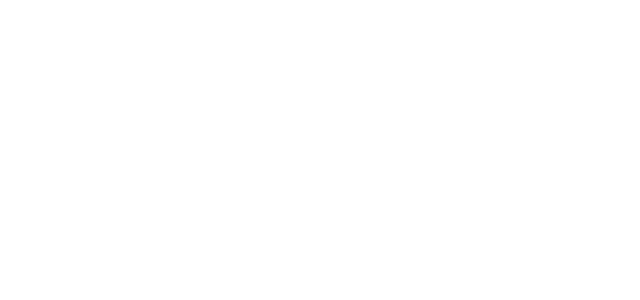
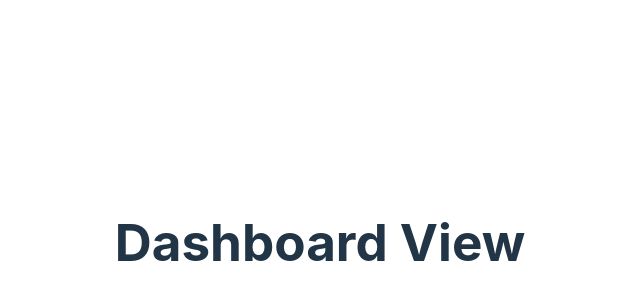
Before and after one commit to tigermarg/MERN_Capstone_Pokemon, a React (Vite) app in the folder frontend_pokemon/: page /dashboard in a window 1280 px wide. Shown: the part 158-458 px from the top of the page, without its empty margins (320-960 px from the left). Built offline with nearby package versions, Linux system fonts and the light colour scheme.

Commit message:
Created Dashboard page and connected to login

```diff
--- a/frontend_pokemon/src/App.jsx
+++ b/frontend_pokemon/src/App.jsx
@@ -1,18 +1,22 @@
+//Imports
 import { Routes, Route } from 'react-router-dom';
 import { useNavigate } from 'react-router-dom';
 import './App.css';
 import pokeball from './styles/pokeball.jpg';
 import Login from './pages/Login';
+import Dashboard from './pages/Dashboard';
 
 function App() {
-  const nav = useNavigate();
+  const nav = useNavigate(); //Declare variable for useNavigate
 
+  //Click and navigate to login page
   function handleClick(){
     nav('/login');
   }
 
   return (
     <div>
+    {/* Create routes to pages */}
       <Routes>
         <Route path='/' element={
         <>
@@ -22,8 +26,7 @@ function App() {
         </>
         } />
         <Route path='/login' element={<Login />} />
-        <Route path='/dashboard' element />
-        <Route path='/mypokeball' element />
+        <Route path='/dashboard' element={<Dashboard />} />
       </Routes>
     </div>
   )
--- a/frontend_pokemon/src/components/login/LoginForm.jsx
+++ b/frontend_pokemon/src/components/login/LoginForm.jsx
@@ -1,10 +1,13 @@
 import { useState } from 'react';
+import { useNavigate } from 'react-router-dom';
 
 function LoginForm() {
   const [formData, setFormData] = useState({ //State for formData
     email: '',
     password: '',
   });
+
+  const nav = useNavigate();
 
   function handleChange(e){ //Handler for input
     setFormData({
@@ -15,9 +18,10 @@ function LoginForm() {
 
   function handleSubmit(e){ //Handler for submit
     e.preventDefault();
+    nav('/dashboard') //navigate to dashboard
   }
 
-  return (
+  return (  //Form data
     <form onSubmit={handleSubmit}>
       <div>
         <label>Email:</label>
@@ -33,6 +37,7 @@ function LoginForm() {
           type="password"
           onChange={handleChange}
           required
+          minLength='6'
         />
       </div>
       <button type="submit">Login</button>
--- a/frontend_pokemon/src/components/login/SignUpForm.jsx
+++ b/frontend_pokemon/src/components/login/SignUpForm.jsx
@@ -1,4 +1,6 @@
+//Imports
 import { useState } from 'react';
+import { useNavigate } from 'react-router-dom';
 
 function SignUpForm() {
   const [formData, setFormData] = useState({ //State for formData
@@ -6,6 +8,8 @@ function SignUpForm() {
     email: '',
     password: '',
   });
+
+  const nav = useNavigate(); //Declare variable for useNavigate
 
   function handleChange(){ //Handler for input changes
     setFormData({
@@ -16,9 +20,10 @@ function SignUpForm() {
 
   function handleSubmit(e){ //Handler for submit
     e.preventDefault();
+    nav('/dashboard') //Navigate to dashboard
   }
 
-  return (
+  return ( //Form data
     <form onSubmit={handleSubmit}>
       <div>
         <label>Username:</label>
--- /dev/null
+++ b/frontend_pokemon/src/pages/Dashboard.jsx
@@ -0,0 +1,8 @@
+export default function Dashboard(){
+
+    return(
+        <>
+        <h1>Dashboard View</h1>
+        </>
+    )
+}
--- a/frontend_pokemon/src/pages/Login.jsx
+++ b/frontend_pokemon/src/pages/Login.jsx
@@ -1,3 +1,4 @@
+//Imports
 import { useState } from 'react';
 import LoginForm from '../components/login/LoginForm';
 import SignUpForm from '../components/login/signUpForm';
@@ -5,6 +6,7 @@ import SignUpForm from '../components/login/signUpForm';
 export default function Login(){
   const [isLogin, setIsLogin] = useState(true); //State to toggle between LoginForm & SignUpForm
 
+  //Function for toggle
   function toggleForm(){
     setIsLogin(!isLogin);
   };
```
